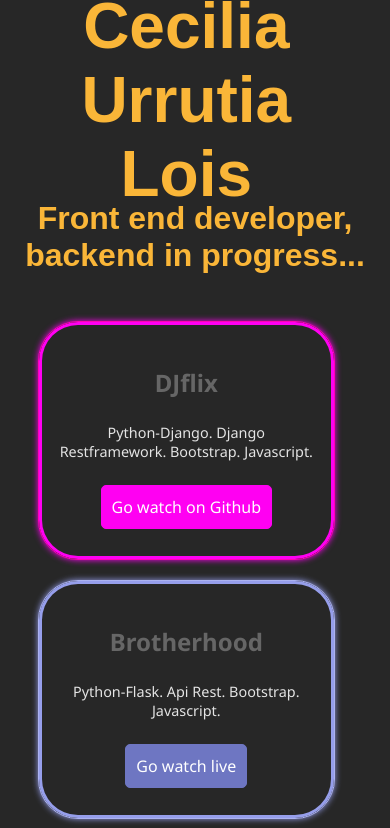
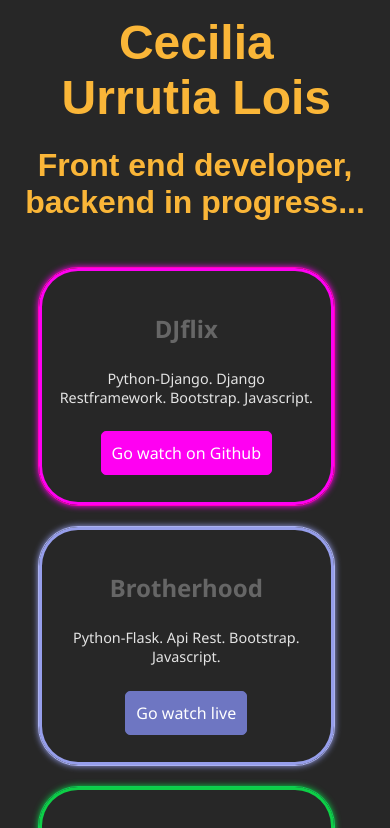
Before and after one commit to ceurrutia/my-portfolio, a plain HTML site: page index.html in a window 390 px wide. Shown: the top 828 px of the page. Drawn offline with Linux system fonts and the light colour scheme; a script that the page names is missing; a web font is replaced by a local one.

Commit message:
Corrijo mqueries

```diff
--- a/css/style.css
+++ b/css/style.css
@@ -157,7 +157,7 @@ p{
     }
 
     h1 {
-        font-size: 4em;
+        font-size: 3em;
 
     }
 
@@ -183,4 +183,9 @@ p{
     .card-lightening-yellow {
         width: 100%;
     }
+    .titulos{
+
+        margin: 20px;
+
+    }
 }
```
